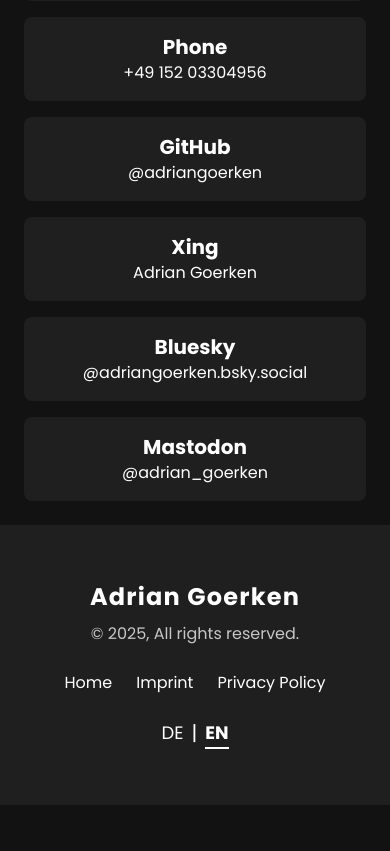
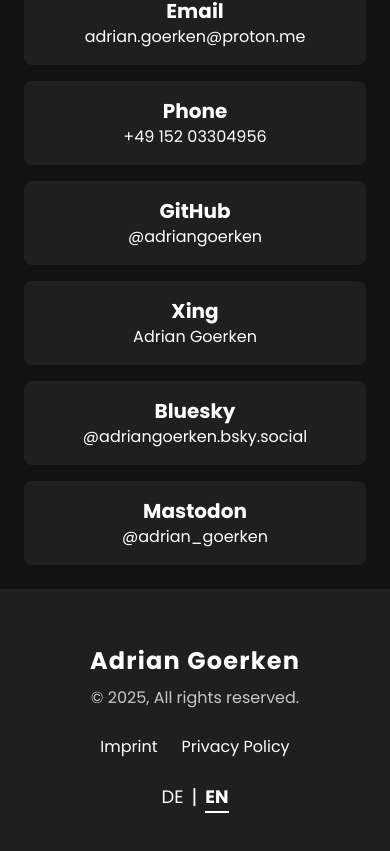
Before and after one commit to adriangoerken/portfolio, a React (Vite) app: page / in a window 390 px wide. Shown: the part 2967-3818 px from the top of the page. Before the commit the page ends 3772 px from the top, so only its background shows below. Built offline with nearby package versions, Linux system fonts and the light colour scheme.

Commit message:
Enhance Footer component to conditionally render home link based on current path; update HeroSection image dimensions for improved responsiveness

```diff
--- a/src/components/organisms/Footer.tsx
+++ b/src/components/organisms/Footer.tsx
@@ -1,16 +1,19 @@
 import React from 'react';
 import { useTranslation } from 'react-i18next';
 import Container from './Container';
-import { Link } from 'react-router-dom';
+import { Link, useLocation } from 'react-router-dom';
 import { getLanguage } from '../../utils/utils';
 import { useState } from 'react';
 
 const Footer = () => {
 	const [t, i18n] = useTranslation('global');
-	const year = new Date().getFullYear();
 	const [currentLang, setCurrentLang] = useState(
 		getLanguage().substring(0, 2)
 	);
+
+	const year = new Date().getFullYear();
+	const location = useLocation();
+	const currentPath = location.pathname;
 
 	const handleChangeLanguage = (lang: string) => {
 		i18n.changeLanguage(lang);
@@ -30,12 +33,16 @@
 						</p>
 					</div>
 					<div className="flex justify-center gap-6 text-center">
+						{currentPath !== '/' ? (
 							<Link
 								to="/"
 								className="hover:text-blue-700 transition-colors"
 							>
 								{t('Footer.links.linkHome')}
 							</Link>
+						) : (
+							''
+						)}
 						<Link
 							to="/imprint"
 							className="hover:text-blue-700 transition-colors"
--- a/src/components/organisms/HeroSection.tsx
+++ b/src/components/organisms/HeroSection.tsx
@@ -42,11 +42,11 @@
 			</div>
 
 			{/* Right Column */}
-			<div className="md:s-1/2 md:w-fit flex justify-center items-center mt-8 md:mt-0">
+			<div className="md:s-1/2 flex justify-center items-center mt-8 md:mt-0">
 				<img
 					src="src/assets/images/portrait.webp"
 					alt={t('HeroSection.imgAlt')}
-					className="h-64 w-64 md:h-80 md:w-80 object-cover rounded-full shadow-lg"
+					className="h-80 lg:h-96 w-80 lg:w-96 object-cover rounded-full shadow-lg"
 				/>
 			</div>
 		</section>
```
Lines whose indentation alone changed are shown as unchanged.
